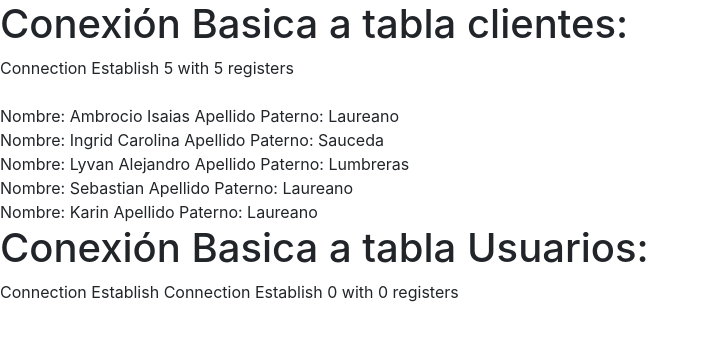
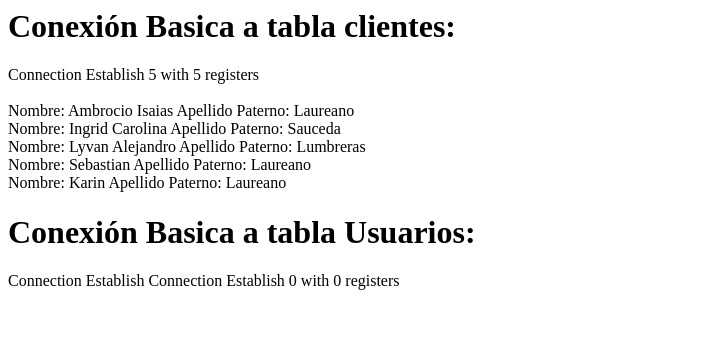
Before and after one commit to carolinasauceda/Punto-de-venta-6, a PHP site: page / in a window 1280 px wide. Shown: the top 341 px of the page, without its empty margins (0-708 px from the left). Run offline with PHP 8.4, Linux system fonts and the light colour scheme; data comes from the database, SQL or seed files in the repository; data that the repository does not hold is empty.

Commit message:
Actualización del archivo commonHeaders
Caro, cualquier tipo de estilo, o javascript que sea necesario incluir en la cabecera, y sepas que lo vas a usar en muchos archivos, favor de colocarlos en este archivo y mandarlo llamar con php. Así te evitas copiar y pegar muchos datos

```diff
--- a/common/commonHeaders.php
+++ b/common/commonHeaders.php
@@ -1,2 +1,4 @@
 <!--BootstrapCDN-->
-<link rel="stylesheet" href="https://stackpath.bootstrapcdn.com/bootstrap/4.4.1/css/bootstrap.min.css" integrity="sha384-Vkoo8x4CGsO3+Hhxv8T/Q5PaXtkKtu6ug5TOeNV6gBiFeWPGFN9MuhOf23Q9Ifjh" crossorigin="anonymous">
+<!--<link rel="stylesheet" href="https://stackpath.bootstrapcdn.com/bootstrap/4.4.1/css/bootstrap.min.css" integrity="sha384-Vkoo8x4CGsO3+Hhxv8T/Q5PaXtkKtu6ug5TOeNV6gBiFeWPGFN9MuhOf23Q9Ifjh" crossorigin="anonymous">-->
+<link href="https://fonts.googleapis.com/css?family=Hind&display=swap" rel="stylesheet">
+<script src="https://cdnjs.cloudflare.com/ajax/libs/jquery/3.4.1/jquery.min.js"></script>
```
